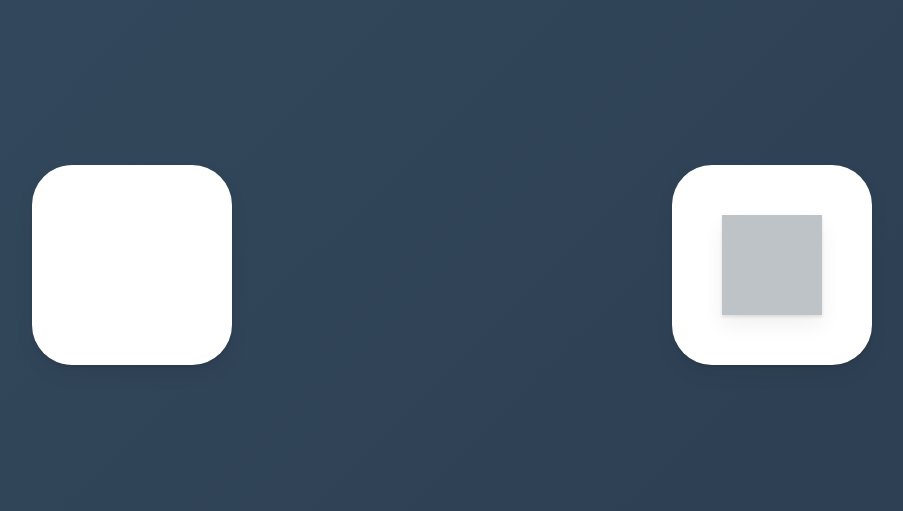
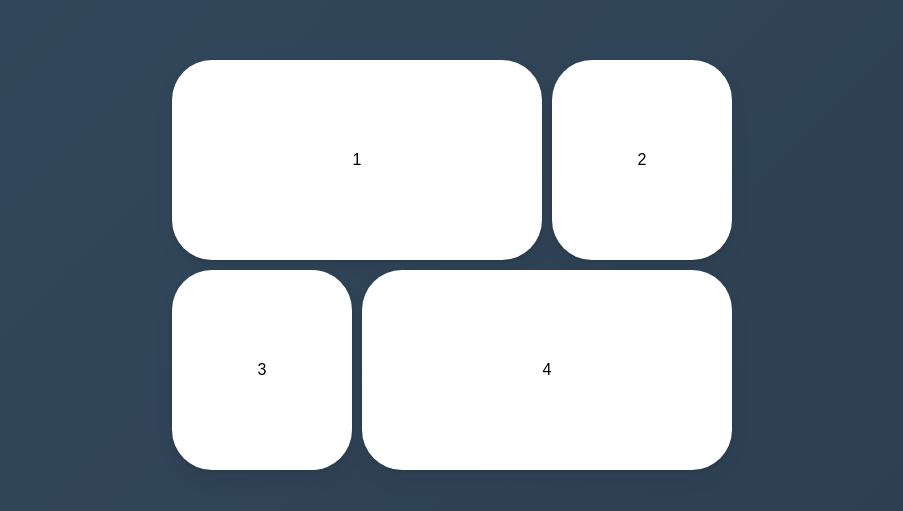
Before and after one commit to origuri/react-framer-app, a React (Create React App) app: page / in a window 1280 px wide. Shown: the part 135-646 px from the top of the page, without its empty margins (188-1091 px from the left). Built offline with nearby package versions, Linux system fonts and the light colour scheme.

Commit message:
2023.12.28 - modal

```diff
--- a/src/App.tsx
+++ b/src/App.tsx
@@ -12,10 +12,22 @@ const Wrapper = styled(motion.div)`
   align-items: center;
 `;
 
+const Grid = styled.div`
+  display: grid;
+  width: 70vh;
+  grid-template-columns: repeat(3, 1fr);
+  // 띄어쓰기 하면 안됨
+  div:first-child,
+  div:last-child {
+    grid-column: span 2;
+  }
+  gap: 10px;
+`;
+
 const Box = styled(motion.div)`
   // position: absolute;
-  top: 100px;
-  width: 200px;
+
+  //width: 200px;
   height: 200px;
   background-color: rgb(255, 255, 255);
   border-radius: 40px;
@@ -26,36 +38,60 @@ const Box = styled(motion.div)`
   align-items: center;
 `;
 
-const Circle = styled(motion.div)`
-  background-color: #bdc3c7;
-  height: 100px;
-  width: 100px;
-  // border-radius: 50px;
-  box-shadow: 0 2px 3px rgba(0, 0, 0, 0.1), 0 10px 20px rgba(0, 0, 0, 0.06);
+const Overlay = styled(motion.div)`
+  position: absolute;
+  width: 100%;
+  height: 100%;
+  display: flex;
+  justify-content: center;
+  align-items: center;
 `;
 
-const boxVars = {};
+const overlayVars = {
+  initial: {
+    backgroundColor: "rgba(0, 0, 0, 0)",
+  },
+  animate: {
+    backgroundColor: "rgba(0, 0, 0, 0.5)",
+  },
+  exit: {
+    backgroundColor: "rgba(0, 0, 0, 0)",
+  },
+};
 
 function App() {
-  const [clicked, setClicked] = useState(false);
-  const toggleClicked = () => {
-    setClicked((prev) => !prev);
-  };
+  const [id, setId] = useState<string | null>(null);
+
   return (
-    <Wrapper onClick={toggleClicked}>
-      <Box>
-        {clicked ? (
-          <Circle
-            layoutId="circle"
-            style={{ borderRadius: "50px", scale: 0.5 }}
-          />
-        ) : null}
-      </Box>
-      <Box>
-        {!clicked ? (
-          <Circle layoutId="circle" style={{ borderRadius: "0px", scale: 1 }} />
-        ) : null}
-      </Box>
+    <Wrapper>
+      <Grid>
+        {["1", "2", "3", "4"].map((n) => (
+          // layoutId는 string만 들어올 수 있음.
+          <Box onClick={() => setId(n)} key={n} layoutId={n}>
+            {n}
+          </Box>
+        ))}
+      </Grid>
+      {id ? ( // 전체에 조건문을 주면 버그 사라짐.
+        <AnimatePresence>
+          (
+          <Overlay
+            onClick={() => setId(null)}
+            variants={overlayVars}
+            initial="initial"
+            animate="animate"
+            exit="exit"
+          >
+            {/* id state로 layoutId를 일치시킬 수 있음.
+              똑같은 layoutId를 가진 컴포넌트가 이동했기 때문에 애니메이션이 작동 됨.
+            */}
+            <Box style={{ width: 400, height: 200 }} layoutId={id}>
+              {id}
+            </Box>
+          </Overlay>
+          )
+        </AnimatePresence>
+      ) : null}
     </Wrapper>
   );
 }
```
